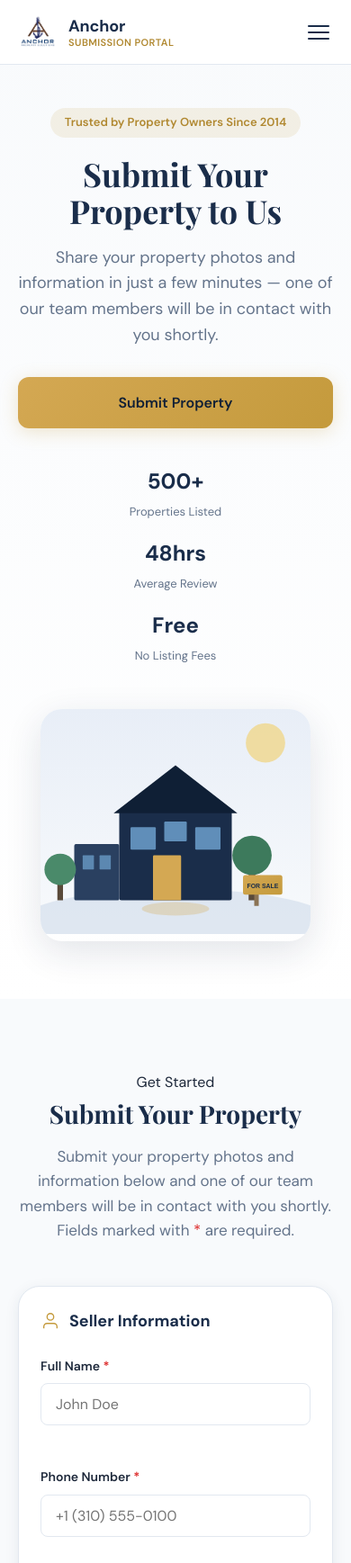
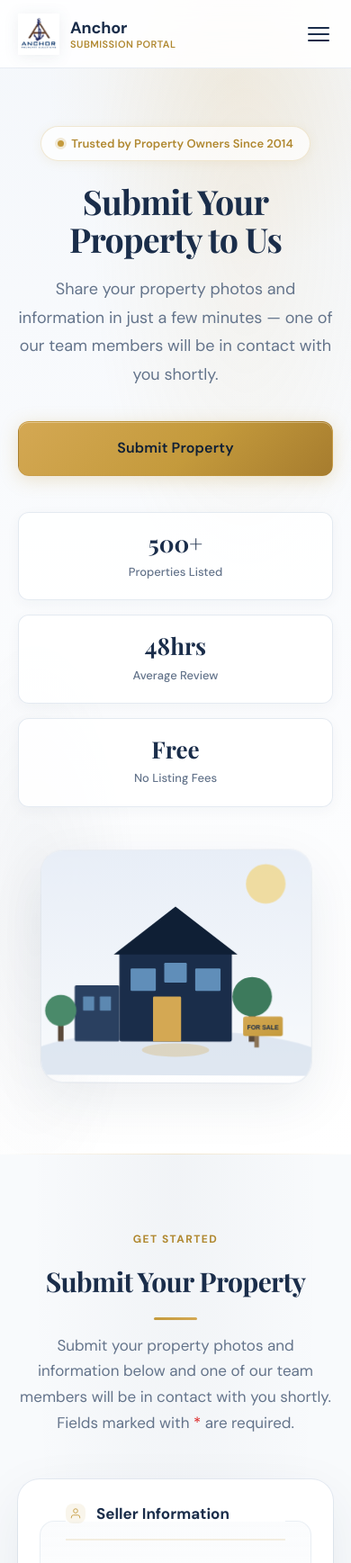
Before and after one commit to AnchorSpace/Portal, a plain HTML site: page index.html in a window 390 px wide. Shown: the top 1737 px of the page at 90% size. Drawn offline with nearby package versions, Linux system fonts and the light colour scheme.

Commit message:
Update styles.css

```diff
--- a/styles.css
+++ b/styles.css
@@ -30,9 +30,10 @@
   --shadow-md: 0 4px 16px rgba(26, 45, 74, 0.08);
   --shadow-lg: 0 12px 40px rgba(26, 45, 74, 0.12);
   --shadow-gold: 0 4px 20px rgba(196, 154, 60, 0.25);
+  --shadow-glow: 0 20px 60px rgba(26, 45, 74, 0.08);
   --transition: 0.25s cubic-bezier(0.4, 0, 0.2, 1);
-  --header-height: 72px;
-  --container-max: 1200px;
+  --header-height: 76px;
+  --container-max: 1140px;
 }
 
 /* --- Reset & Base --- */
@@ -52,10 +53,11 @@ html {
 body {
   font-family: var(--font-body);
   font-size: 16px;
-  line-height: 1.6;
+  line-height: 1.65;
   color: var(--color-text);
   background: var(--color-bg);
   -webkit-font-smoothing: antialiased;
+  -moz-osx-font-smoothing: grayscale;
 }
 
 img {
@@ -108,9 +110,10 @@ fieldset {
   padding: 0.75rem 1.5rem;
   font-weight: 600;
   font-size: 0.9375rem;
-  border-radius: var(--radius-sm);
+  border-radius: var(--radius-md);
   transition: all var(--transition);
   white-space: nowrap;
+  letter-spacing: 0.01em;
 }
 
 .btn svg {
@@ -119,15 +122,16 @@ fieldset {
 }
 
 .btn--primary {
-  background: linear-gradient(135deg, var(--color-accent-light), var(--color-accent));
+  background: linear-gradient(135deg, var(--color-accent-light) 0%, var(--color-accent) 55%, #a67c2e 100%);
   color: var(--color-primary-dark);
-  box-shadow: var(--shadow-gold);
+  box-shadow: var(--shadow-gold), inset 0 1px 0 rgba(255, 255, 255, 0.35);
+  border: 1px solid rgba(160, 120, 40, 0.2);
 }
 
 .btn--primary:hover {
-  background: linear-gradient(135deg, var(--color-accent), var(--color-accent-hover));
-  transform: translateY(-1px);
-  box-shadow: 0 6px 24px rgba(196, 154, 60, 0.35);
+  background: linear-gradient(135deg, #e0b85c 0%, var(--color-accent) 50%, var(--color-accent-hover) 100%);
+  transform: translateY(-2px);
+  box-shadow: 0 8px 28px rgba(196, 154, 60, 0.4), inset 0 1px 0 rgba(255, 255, 255, 0.35);
 }
 
 .btn--primary:disabled {
@@ -166,15 +170,17 @@ fieldset {
   left: 0;
   right: 0;
   z-index: 100;
-  background: rgba(255, 255, 255, 0.95);
-  backdrop-filter: blur(12px);
-  border-bottom: 1px solid var(--color-border);
+  background: rgba(255, 255, 255, 0.88);
+  backdrop-filter: blur(16px) saturate(1.2);
+  -webkit-backdrop-filter: blur(16px) saturate(1.2);
+  border-bottom: 1px solid rgba(226, 232, 240, 0.8);
   height: var(--header-height);
-  transition: box-shadow var(--transition);
+  transition: box-shadow var(--transition), background var(--transition);
 }
 
 .site-header.scrolled {
-  box-shadow: var(--shadow-md);
+  box-shadow: 0 4px 24px rgba(26, 45, 74, 0.06);
+  background: rgba(255, 255, 255, 0.96);
 }
 
 .nav {
@@ -206,12 +212,13 @@ fieldset {
 }
 
 .nav__logo-img {
-  height: 44px;
+  height: 46px;
   width: auto;
   max-width: 160px;
   object-fit: contain;
   flex-shrink: 0;
   display: block;
+  filter: drop-shadow(0 2px 8px rgba(26, 45, 74, 0.08));
 }
 
 .nav__logo:hover .nav__logo-img {
@@ -275,9 +282,34 @@ fieldset {
 
 /* --- Hero Section --- */
 .hero {
-  padding: calc(var(--header-height) + 3rem) 0 4rem;
-  background: linear-gradient(180deg, var(--color-bg-alt) 0%, var(--color-white) 100%);
+  position: relative;
+  padding: calc(var(--header-height) + 4rem) 0 5rem;
+  background:
+    radial-gradient(ellipse 80% 60% at 70% 20%, rgba(196, 154, 60, 0.08) 0%, transparent 55%),
+    radial-gradient(ellipse 60% 50% at 10% 80%, rgba(26, 45, 74, 0.05) 0%, transparent 50%),
+    linear-gradient(180deg, #f4f7fb 0%, var(--color-white) 100%);
   overflow: hidden;
+}
+
+.hero::before {
+  content: '';
+  position: absolute;
+  top: -120px;
+  right: -80px;
+  width: 420px;
+  height: 420px;
+  background: radial-gradient(circle, rgba(212, 168, 83, 0.12) 0%, transparent 70%);
+  pointer-events: none;
+}
+
+.hero::after {
+  content: '';
+  position: absolute;
+  bottom: 0;
+  left: 0;
+  right: 0;
+  height: 1px;
+  background: linear-gradient(90deg, transparent, rgba(196, 154, 60, 0.25), transparent);
 }
 
 .hero__inner {
@@ -288,32 +320,47 @@ fieldset {
 }
 
 .hero__badge {
-  display: inline-block;
-  padding: 0.375rem 1rem;
-  background: rgba(196, 154, 60, 0.12);
+  display: inline-flex;
+  align-items: center;
+  gap: 0.5rem;
+  padding: 0.5rem 1.125rem;
+  background: rgba(255, 255, 255, 0.7);
   color: var(--color-accent-hover);
   font-size: 0.8125rem;
   font-weight: 600;
   border-radius: 100px;
-  margin-bottom: 1.25rem;
+  margin-bottom: 1.5rem;
+  border: 1px solid rgba(196, 154, 60, 0.22);
+  box-shadow: 0 2px 12px rgba(196, 154, 60, 0.1);
   animation: fadeInUp 0.6s ease both;
+}
+
+.hero__badge::before {
+  content: '';
+  width: 7px;
+  height: 7px;
+  border-radius: 50%;
+  background: var(--color-accent);
+  box-shadow: 0 0 0 3px rgba(196, 154, 60, 0.2);
 }
 
 .hero__title {
   font-family: var(--font-display);
-  font-size: clamp(2.25rem, 5vw, 3.5rem);
+  font-size: clamp(2.35rem, 5.5vw, 3.75rem);
   font-weight: 700;
   color: var(--color-primary);
-  line-height: 1.15;
-  margin-bottom: 1rem;
+  line-height: 1.1;
+  margin-bottom: 1.25rem;
+  letter-spacing: -0.02em;
   animation: fadeInUp 0.6s 0.1s ease both;
 }
 
 .hero__subtitle {
   font-size: 1.125rem;
   color: var(--color-text-muted);
-  max-width: 480px;
-  margin-bottom: 2rem;
+  max-width: 500px;
+  margin-bottom: 2.25rem;
+  line-height: 1.75;
   animation: fadeInUp 0.6s 0.2s ease both;
 }
 
@@ -327,20 +374,42 @@ fieldset {
 
 .hero__stats {
   display: flex;
-  gap: 2.5rem;
+  flex-wrap: wrap;
+  gap: 1rem;
   animation: fadeInUp 0.6s 0.4s ease both;
+}
+
+.hero__stat {
+  flex: 1;
+  min-width: 120px;
+  padding: 1.125rem 1.25rem;
+  background: rgba(255, 255, 255, 0.85);
+  border: 1px solid rgba(226, 232, 240, 0.9);
+  border-radius: var(--radius-md);
+  box-shadow: 0 4px 16px rgba(26, 45, 74, 0.04);
+  transition: transform var(--transition), box-shadow var(--transition), border-color var(--transition);
+}
+
+.hero__stat:hover {
+  transform: translateY(-2px);
+  box-shadow: 0 8px 24px rgba(26, 45, 74, 0.08);
+  border-color: rgba(196, 154, 60, 0.25);
 }
 
 .hero__stat strong {
   display: block;
-  font-size: 1.5rem;
+  font-size: 1.625rem;
   font-weight: 700;
   color: var(--color-primary);
+  font-family: var(--font-display);
+  line-height: 1.2;
+  margin-bottom: 0.2rem;
 }
 
 .hero__stat span {
   font-size: 0.8125rem;
   color: var(--color-text-muted);
+  font-weight: 500;
 }
 
 .hero__visual {
@@ -350,7 +419,14 @@ fieldset {
 .hero__illustration {
   border-radius: var(--radius-xl);
   overflow: hidden;
-  box-shadow: var(--shadow-lg);
+  box-shadow: var(--shadow-glow), 0 0 0 1px rgba(226, 232, 240, 0.6);
+  transform: perspective(1000px) rotateY(-2deg);
+  transition: transform 0.5s ease, box-shadow 0.5s ease;
+}
+
+.hero__visual:hover .hero__illustration {
+  transform: perspective(1000px) rotateY(0deg) translateY(-4px);
+  box-shadow: 0 24px 64px rgba(26, 45, 74, 0.12), 0 0 0 1px rgba(196, 154, 60, 0.15);
 }
 
 .hero__svg {
@@ -364,56 +440,94 @@ fieldset {
   margin-bottom: 3rem;
 }
 
+.section-eyebrow {
+  display: inline-block;
+  font-size: 0.75rem;
+  font-weight: 700;
+  letter-spacing: 0.12em;
+  text-transform: uppercase;
+  color: var(--color-accent-hover);
+  margin-bottom: 0.75rem;
+}
+
 .section-title {
   font-family: var(--font-display);
-  font-size: clamp(1.75rem, 4vw, 2.5rem);
+  font-size: clamp(1.875rem, 4vw, 2.625rem);
   font-weight: 700;
   color: var(--color-primary);
-  margin-bottom: 0.75rem;
+  margin-bottom: 0.875rem;
+  letter-spacing: -0.02em;
+  position: relative;
+  display: inline-block;
+}
+
+.section-title::after {
+  content: '';
+  display: block;
+  width: 48px;
+  height: 3px;
+  background: linear-gradient(90deg, var(--color-accent), var(--color-accent-light));
+  border-radius: 2px;
+  margin: 0.875rem auto 0;
 }
 
 .section-subtitle {
   font-size: 1.0625rem;
   color: var(--color-text-muted);
-  max-width: 560px;
+  max-width: 580px;
   margin: 0 auto;
+  line-height: 1.7;
 }
 
 /* --- Form Section --- */
 .form-section {
   padding: 5rem 0 6rem;
-  background: var(--color-bg-alt);
+  background:
+    radial-gradient(ellipse 70% 50% at 50% 0%, rgba(26, 45, 74, 0.03) 0%, transparent 60%),
+    var(--color-bg-alt);
 }
 
 .property-form {
   background: var(--color-white);
   border-radius: var(--radius-xl);
-  padding: 2.5rem;
-  box-shadow: var(--shadow-md);
-  border: 1px solid var(--color-border);
+  padding: 2.75rem;
+  box-shadow: var(--shadow-glow), 0 0 0 1px rgba(226, 232, 240, 0.8);
+  border: none;
   position: relative;
 }
 
 .form-group {
-  margin-bottom: 2.5rem;
-  padding-bottom: 2.5rem;
-  border-bottom: 1px solid var(--color-border);
+  margin-bottom: 2rem;
+  padding: 1.75rem;
+  padding-bottom: 2rem;
+  border-bottom: none;
+  background: linear-gradient(180deg, rgba(248, 250, 252, 0.6) 0%, rgba(255, 255, 255, 0.4) 100%);
+  border: 1px solid rgba(226, 232, 240, 0.7);
+  border-radius: var(--radius-lg);
+  transition: border-color var(--transition), box-shadow var(--transition);
+}
+
+.form-group:hover {
+  border-color: rgba(196, 154, 60, 0.2);
+  box-shadow: 0 4px 20px rgba(26, 45, 74, 0.04);
 }
 
 .form-group:last-of-type {
-  border-bottom: none;
   margin-bottom: 0;
-  padding-bottom: 0;
+  padding-bottom: 1.75rem;
 }
 
 .form-group__legend {
   display: flex;
   align-items: center;
-  gap: 0.625rem;
-  font-size: 1.125rem;
+  gap: 0.75rem;
+  font-size: 1.0625rem;
   font-weight: 700;
   color: var(--color-primary);
   margin-bottom: 1.5rem;
+  padding-bottom: 0.875rem;
+  border-bottom: 2px solid rgba(196, 154, 60, 0.15);
+  width: 100%;
 }
 
 .form-group__legend svg {
@@ -421,6 +535,9 @@ fieldset {
   height: 22px;
   color: var(--color-accent);
   flex-shrink: 0;
+  padding: 4px;
+  background: rgba(196, 154, 60, 0.1);
+  border-radius: var(--radius-sm);
 }
 
 .form-row {
@@ -458,12 +575,18 @@ fieldset {
 .form-field input,
 .form-field select,
 .form-field textarea {
-  padding: 0.75rem 1rem;
+  padding: 0.8125rem 1rem;
   border: 1.5px solid var(--color-border);
-  border-radius: var(--radius-sm);
+  border-radius: var(--radius-md);
   background: var(--color-white);
   color: var(--color-text);
-  transition: border-color var(--transition), box-shadow var(--transition);
+  transition: border-color var(--transition), box-shadow var(--transition), background var(--transition);
+}
+
+.form-field input:hover,
+.form-field select:hover,
+.form-field textarea:hover {
+  border-color: #cbd5e1;
 }
 
 .form-field input:focus,
@@ -471,7 +594,8 @@ fieldset {
 .form-field textarea:focus {
   outline: none;
   border-color: var(--color-accent);
-  box-shadow: 0 0 0 3px rgba(196, 154, 60, 0.15);
+  box-shadow: 0 0 0 4px rgba(196, 154, 60, 0.12);
+  background: #fffefb;
 }
 
 .form-field input.error,
@@ -507,19 +631,22 @@ fieldset {
 }
 
 .dropzone {
-  border: 2px dashed var(--color-border);
-  border-radius: var(--radius-md);
-  padding: 2.5rem 1.5rem;
+  border: 2px dashed rgba(196, 154, 60, 0.35);
+  border-radius: var(--radius-lg);
+  padding: 2.75rem 1.5rem;
   text-align: center;
   cursor: pointer;
   transition: all var(--transition);
-  background: var(--color-bg-muted);
+  background: linear-gradient(180deg, rgba(255, 255, 255, 0.9) 0%, rgba(248, 250, 252, 0.8) 100%);
 }
 
 .dropzone:hover,
 .dropzone.dragover {
   border-color: var(--color-accent);
+  border-style: solid;
   background: rgba(196, 154, 60, 0.06);
+  transform: translateY(-1px);
+  box-shadow: 0 8px 24px rgba(196, 154, 60, 0.1);
 }
 
 .dropzone:focus-visible {
@@ -718,9 +845,10 @@ fieldset {
 .privacy-notice {
   display: flex;
   gap: 1rem;
-  padding: 1.25rem;
-  background: rgba(26, 45, 74, 0.04);
+  padding: 1.375rem 1.5rem;
+  background: linear-gradient(135deg, rgba(26, 45, 74, 0.04) 0%, rgba(196, 154, 60, 0.06) 100%);
   border-radius: var(--radius-md);
+  border: 1px solid rgba(196, 154, 60, 0.15);
   border-left: 4px solid var(--color-accent);
   margin: 2rem 0;
 }
@@ -893,9 +1021,10 @@ fieldset {
 
 /* --- Footer --- */
 .site-footer {
-  background: var(--color-primary-dark);
-  color: rgba(255, 255, 255, 0.7);
-  padding: 2.5rem 0;
+  background: linear-gradient(180deg, var(--color-primary-dark) 0%, #0a1525 100%);
+  color: rgba(255, 255, 255, 0.75);
+  padding: 3rem 0;
+  border-top: 1px solid rgba(196, 154, 60, 0.15);
 }
 
 .footer__inner {
```
